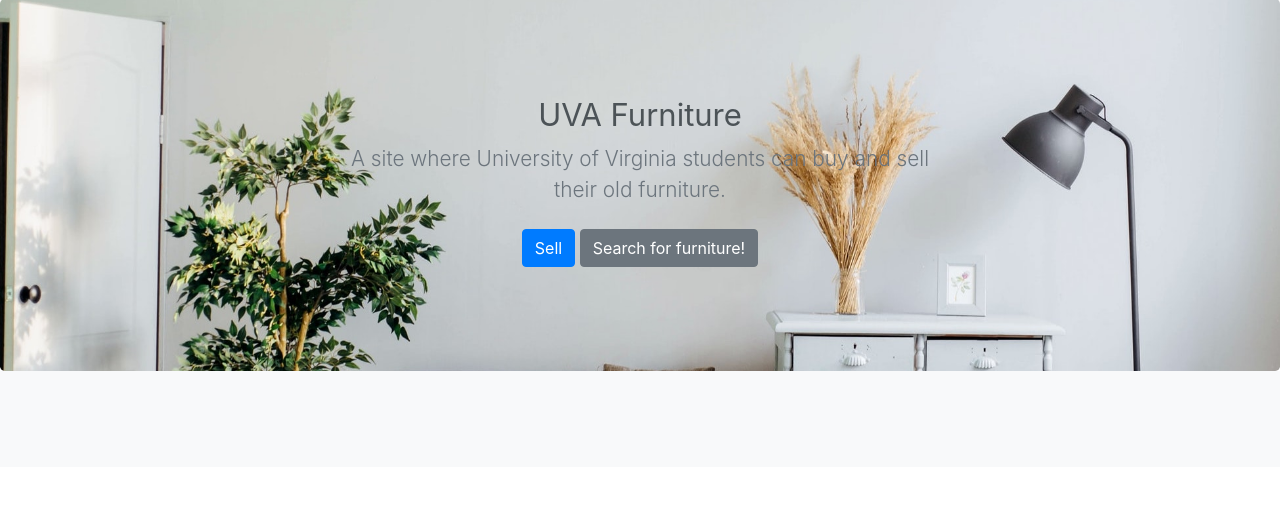
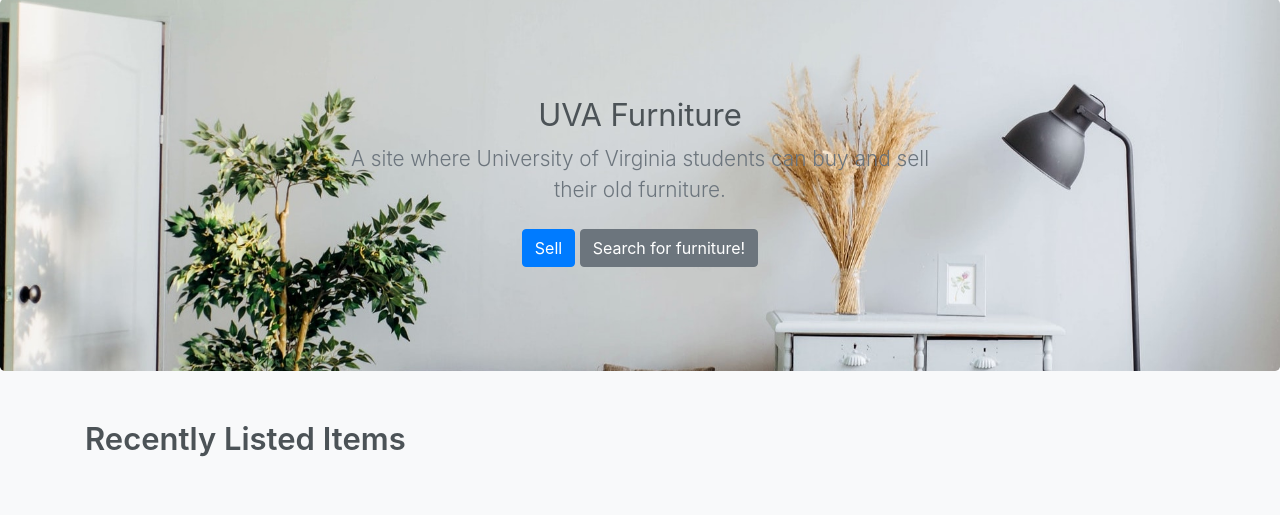
Before and after one commit to marinak6/UVA-furniture, a Django app: template web/frontend/templates/home.html in a window 1280 px wide. Shown: the part 57-583 px from the top of the page. Run offline with Django 3.2, Linux system fonts and the light colour scheme; the template is opened without the code that fills it, so the values that code supplies are empty; some libraries are stand-ins or nearby versions.

Commit message:
Added Home Page label to listings
It wouldn't make sense what those listings on the home page are if you have never used the application before. It is good to label what things are.

```diff
--- a/web/frontend/templates/home.html
+++ b/web/frontend/templates/home.html
@@ -13,6 +13,9 @@
 
 <div class="album py-5 bg-light">
   <div class="container">
+    <div class="row" style="margin-left:0">
+      <h1>Recently Listed Items</h1>
+    </div>
     <div class="row">
 
       {% for listing in resp %}
```
